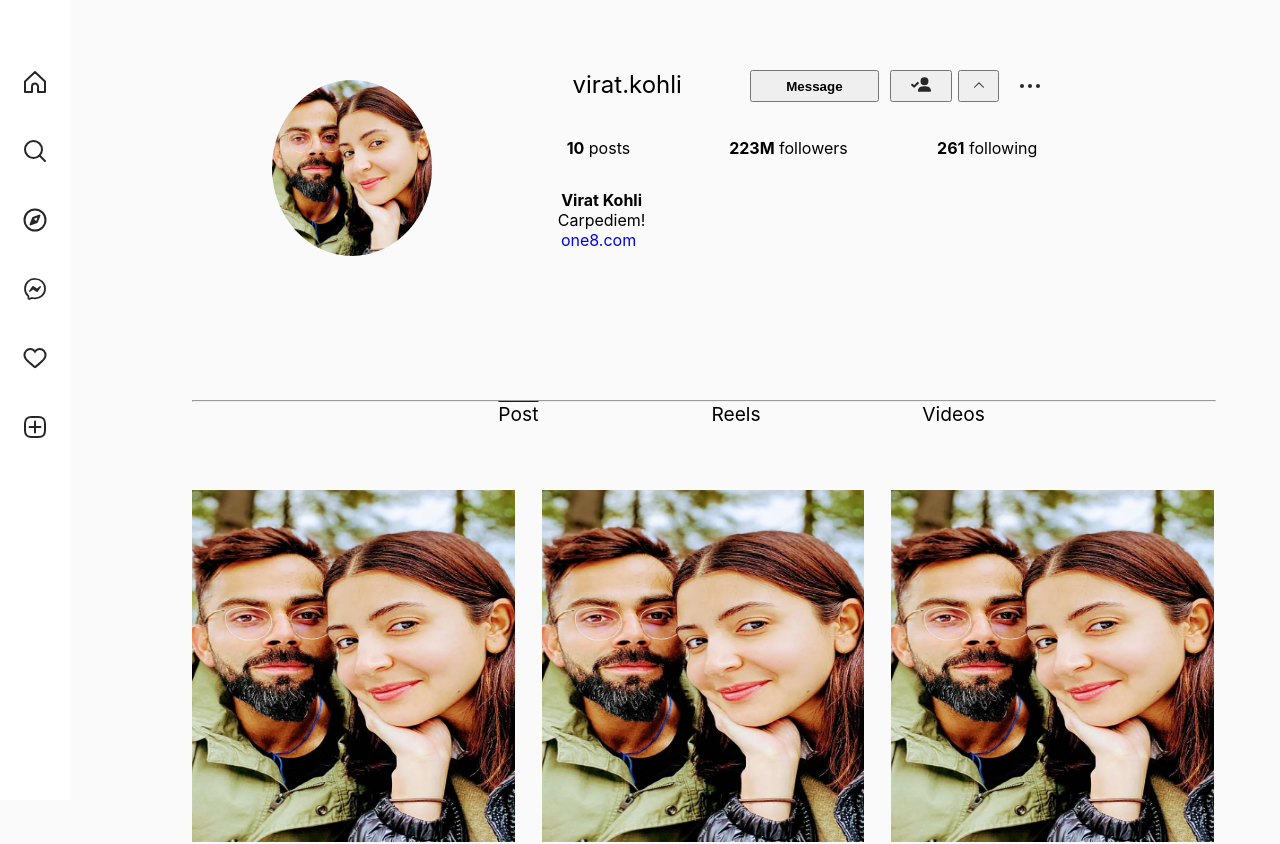
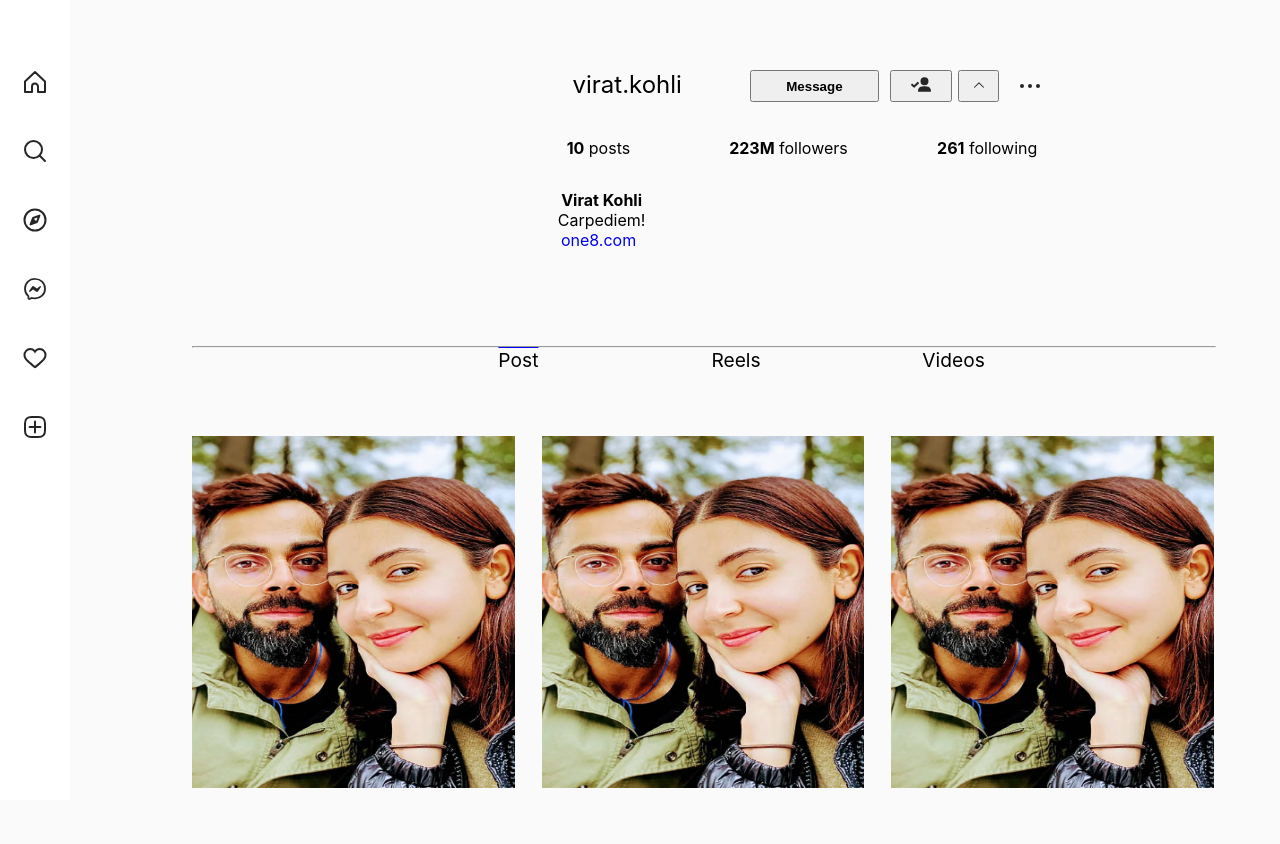
Before and after one commit to sasmit-shubham/instagram_profile_page, a React (Create React App) app: page / in a window 1280 px wide. Shown: the top 844 px of the page. Built offline with nearby package versions, Linux system fonts and the light colour scheme.

Commit message:
removed avatar

```diff
--- a/src/components/Profile.js
+++ b/src/components/Profile.js
@@ -2,7 +2,6 @@ import React, { useState,useEffect } from "react";
 import Navbar from "./Navbar";
 import "./styles/Profile.css";
 import Gallery from "./gallery/Gallery"
-import { Avatar } from "@mui/material";
 import Sidebar from "./sidebar/Sidebar";
 
 function Profile() {
@@ -31,12 +30,7 @@ function Profile() {
       <div className="profile_main_container">
         <div className="profile_wrapper">
           <div className="profile_picture">
-            <Avatar
-              style={{ width: "10rem", height: "22vh" }}
-              className="suggestion_user_avatar"
-              alt="Remy Sharp"
-              src={user?.profile_picture}
-            />
+
           </div>
           <div className="profile_details">
             <div className="user_name_edit_wrapper">
```
